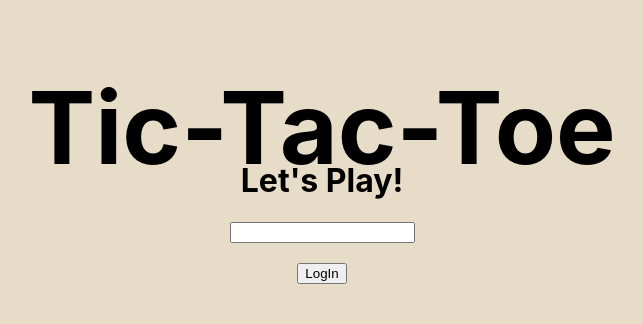
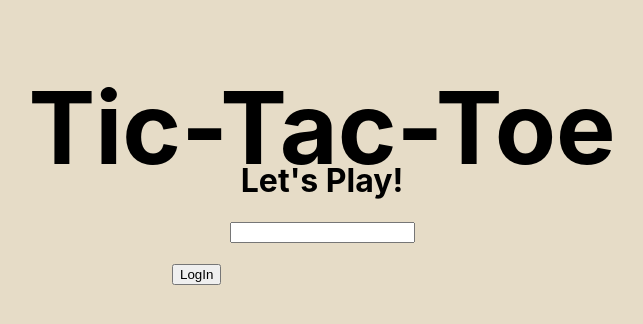
Before and after one commit to NJIT-CS490-SP21/project-2-pvp53, a React (Create React App) app: page / in a window 1280 px wide. Shown: the top 324 px of the page, without its empty margins (318-961 px from the left). Built offline with nearby package versions, Linux system fonts and the light colour scheme.

Commit message:
added final jest case

```diff
--- a/src/LoginStatus/Login.js
+++ b/src/LoginStatus/Login.js
@@ -13,7 +13,7 @@ function Login({ userData }) {
       </h1>
       <input className="button" ref={user} id="userID" type="text" />
       <br />
-      <button type="submit" className="button" onClick={() => users(user.current.value)}>
+      <button type="submit" className="login_button" onClick={() => users(user.current.value)}>
         LogIn
       </button>
     </div>
```
Also changed, not shown: 1 other file (tests, documents, lock files or other folders).
